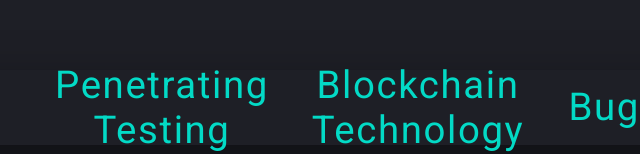
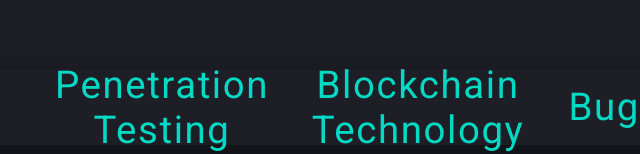
Before and after one commit to threathunter369/cybersecurity, a plain HTML site: page index.html in a window 1280 px wide. Shown: the part 655-809 px from the top of the page, 222-862 px from the left. Drawn offline with nearby package versions, Linux system fonts and the light colour scheme; a script that the page names is missing.

Commit message:
Update index.html

```diff
--- a/index.html
+++ b/index.html
@@ -24,7 +24,7 @@
 <sectio class="nav">
   <h1>CYBER SECURITY :)</h1>
   <h3 class="span loader"><span class="m">B</span><span class="m">E</span><span class="m">N</span><span class="m">E</span><span class="m">F</span><span class="m">I</span><span class="m">T</span><span class="m">S</span><span class="m">&nbsp;</span><span class="m">o</span><span class="m">f</span><span class="m">&nbsp;</span><span class="m">T</span><span class="m">E</span><span class="m">C</span><span class="m">H</span><span class="m">N</span><span class="m">O</span><span class="m">L</span><span class="m">O</span><span class="m">G</span><span class="m">I</span><span class="m">E</span><span class="m">S</span></h3>
-  <div class="nav-container"><a class="nav-tab" href="#tab-svelte">Threat Hunting</a><a class="nav-tab" href="#tab-esbuild">Penetrating Testing</a><a class="nav-tab" href="#tab-next">Blockchain Technology</a><a class="nav-tab" href="#tab-typescript">Bug Bounty</a><a class="nav-tab" href="#tab-vite">Quantum</a><span class="nav-tab-slider"></span></div>
+  <div class="nav-container"><a class="nav-tab" href="#tab-svelte">Threat Hunting</a><a class="nav-tab" href="#tab-esbuild">Penetration Testing</a><a class="nav-tab" href="#tab-next">Blockchain Technology</a><a class="nav-tab" href="#tab-typescript">Bug Bounty</a><a class="nav-tab" href="#tab-vite">Quantum</a><span class="nav-tab-slider"></span></div>
 </sectio>
 <main class="main">
   <section class="slider" id="tab-svelte">
```
